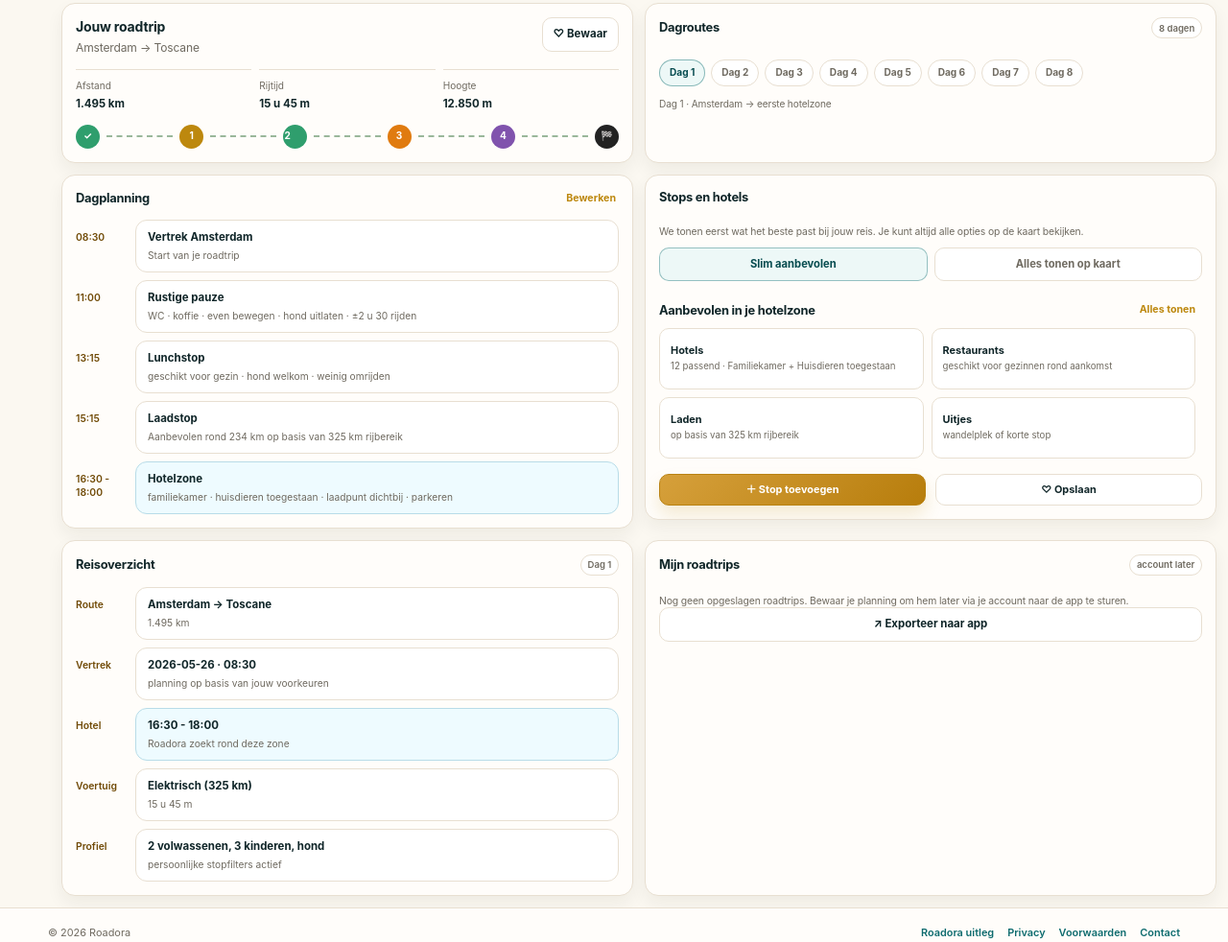
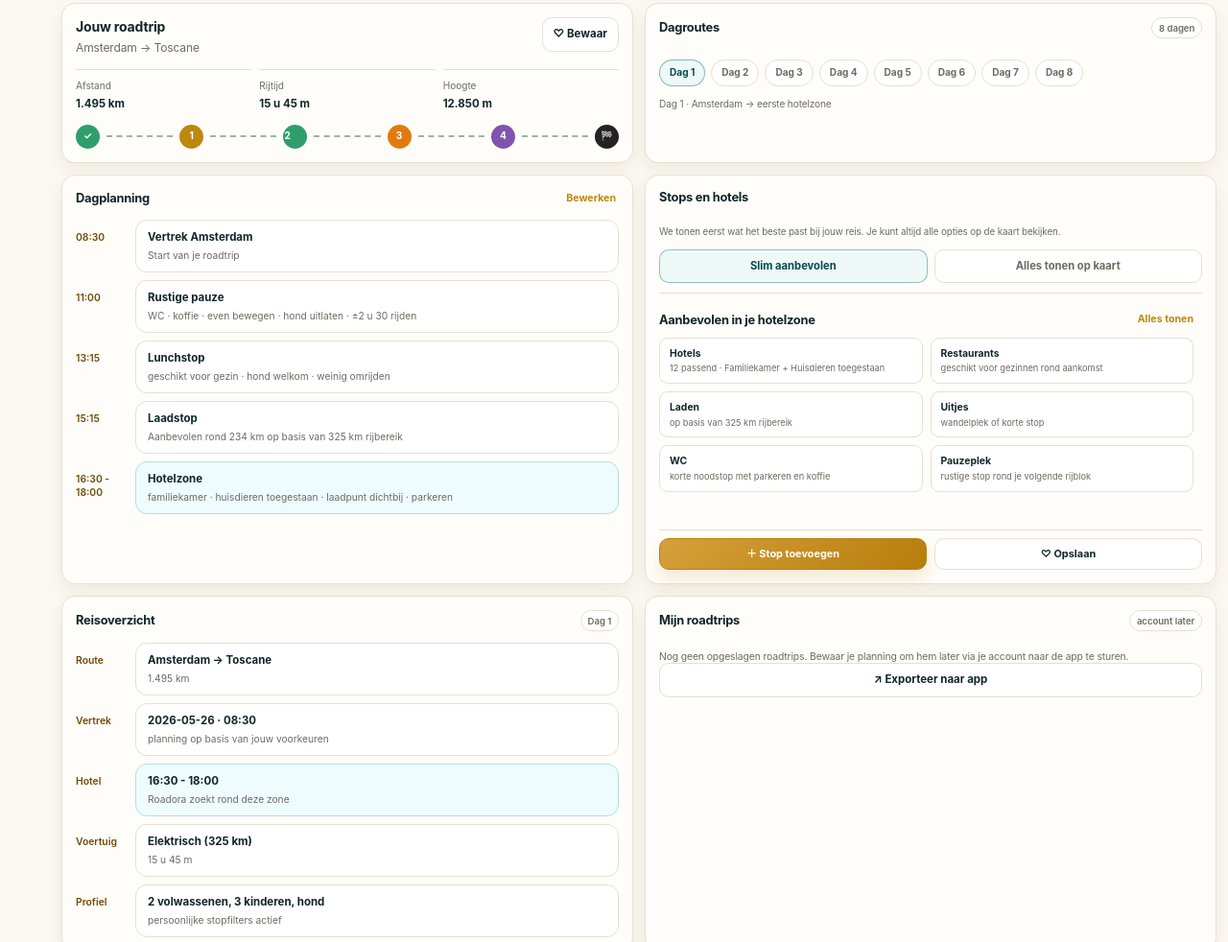
Before and after one commit to Roadora/roadora-website, a plain HTML site: page index.html in a window 1280 px wide. Shown: the part 1367-2349 px from the top of the page at 96% size. Drawn offline with nearby package versions, Linux system fonts and the light colour scheme.

Commit message:
Add files via upload

```diff
--- a/css/components.css
+++ b/css/components.css
@@ -66,3 +66,96 @@
 .stops-card #recommendPanel::-webkit-scrollbar,.stops-card #allStopsPanel::-webkit-scrollbar,.day-tabs::-webkit-scrollbar{height:5px;width:5px}
 .stops-card #recommendPanel::-webkit-scrollbar-thumb,.stops-card #allStopsPanel::-webkit-scrollbar-thumb,.day-tabs::-webkit-scrollbar-thumb{background:#d8d1c4;border-radius:999px}
 @media(max-width:900px){.stops-card{height:390px;max-height:390px}}
+
+/* v2.7 stoplijst: echte interne scroll + strak professioneel paneel */
+.stops-card{
+  height:auto!important;
+  max-height:none!important;
+  overflow:visible!important;
+  display:flex!important;
+  flex-direction:column!important;
+  gap:8px!important;
+}
+.stops-card>.card-title,
+.stops-card>.step-note,
+.stops-card>.mode-switch,
+.stops-card>.stops-actions{
+  flex:0 0 auto!important;
+}
+.stops-card .step-note{
+  margin:0!important;
+  font-size:.70rem!important;
+  line-height:1.35!important;
+}
+.stops-card .mode-switch{
+  margin:4px 0 2px!important;
+}
+.stops-scroll{
+  height:248px!important;
+  min-height:248px!important;
+  max-height:248px!important;
+  overflow-y:auto!important;
+  overflow-x:hidden!important;
+  padding-right:6px!important;
+  scrollbar-width:thin!important;
+  overscroll-behavior:contain!important;
+  border-top:1px solid rgba(219,205,184,.65);
+  border-bottom:1px solid rgba(219,205,184,.65);
+  padding-top:7px!important;
+  padding-bottom:7px!important;
+}
+.stops-scroll::-webkit-scrollbar{width:6px!important}
+.stops-scroll::-webkit-scrollbar-track{background:#f5efe6;border-radius:999px}
+.stops-scroll::-webkit-scrollbar-thumb{background:#cbbda6;border-radius:999px}
+.stops-card #recommendPanel,
+.stops-card #allStopsPanel{
+  display:block!important;
+  overflow:visible!important;
+  min-height:0!important;
+  padding-right:0!important;
+}
+.stops-card #recommendPanel.hidden,
+.stops-card #allStopsPanel.hidden{
+  display:none!important;
+}
+.stops-card #recommendations,
+.stops-card #allStops{
+  max-height:none!important;
+  overflow:visible!important;
+}
+.stops-actions{
+  display:grid;
+  grid-template-columns:1fr 1fr;
+  gap:8px;
+  margin-top:0!important;
+}
+.category-tabs{
+  position:sticky;
+  top:-7px;
+  z-index:2;
+  background:var(--surface);
+  padding:0 0 7px!important;
+  margin-bottom:6px;
+  border-bottom:1px solid rgba(219,205,184,.55);
+}
+.cat-tab{font-size:.68rem!important;padding:5px 8px!important}
+.stop-row{
+  grid-template-columns:18px 1fr auto!important;
+  padding:8px 9px!important;
+  gap:7px!important;
+  border-radius:9px!important;
+}
+.match-score{
+  width:18px!important;
+  height:18px!important;
+  font-size:.65rem!important;
+}
+.stop-row strong{font-size:.73rem!important;line-height:1.15!important}
+.stop-row span{font-size:.65rem!important;line-height:1.22!important}
+.stop-row .mini-link{font-size:.68rem!important;padding:2px!important}
+.rec{min-height:auto!important;padding:9px 10px!important;border-radius:9px!important}
+.rec strong{font-size:.74rem!important}.rec span{font-size:.66rem!important}
+@media(max-width:900px){
+  .stops-scroll{height:270px!important;min-height:270px!important;max-height:270px!important}
+  .stops-actions{grid-template-columns:1fr 1fr}
+}
--- a/index.html
+++ b/index.html
@@ -126,6 +126,7 @@
           <button class="mode-btn active" data-view-mode="recommended" type="button">Slim aanbevolen</button>
           <button class="mode-btn" data-view-mode="all" type="button">Alles tonen op kaart</button>
         </div>
+        <div class="stops-scroll" aria-label="Beschikbare stops en aanbevelingen">
           <div id="recommendPanel">
             <div class="card-title compact"><h3>Aanbevolen in je hotelzone</h3><button class="mini-link" data-view-mode="all" type="button">Alles tonen</button></div>
             <div id="recommendations" class="rec-grid"></div>
@@ -134,7 +135,8 @@
             <div id="categoryTabs" class="category-tabs" aria-label="Stopcategorieën"></div>
             <div id="allStops" class="all-list"></div>
           </div>
-        <div style="display:grid;grid-template-columns:1fr 1fr;gap:10px;margin-top:14px"><button class="btn primary" type="button">＋ Stop toevoegen</button><button id="saveRouteSide" class="btn" type="button">♡ Opslaan</button></div>
+        </div>
+        <div class="stops-actions"><button class="btn primary" type="button">＋ Stop toevoegen</button><button id="saveRouteSide" class="btn" type="button">♡ Opslaan</button></div>
       </article>
 
       <article class="card section-pad">
```
Lines whose indentation alone changed are shown as unchanged.
